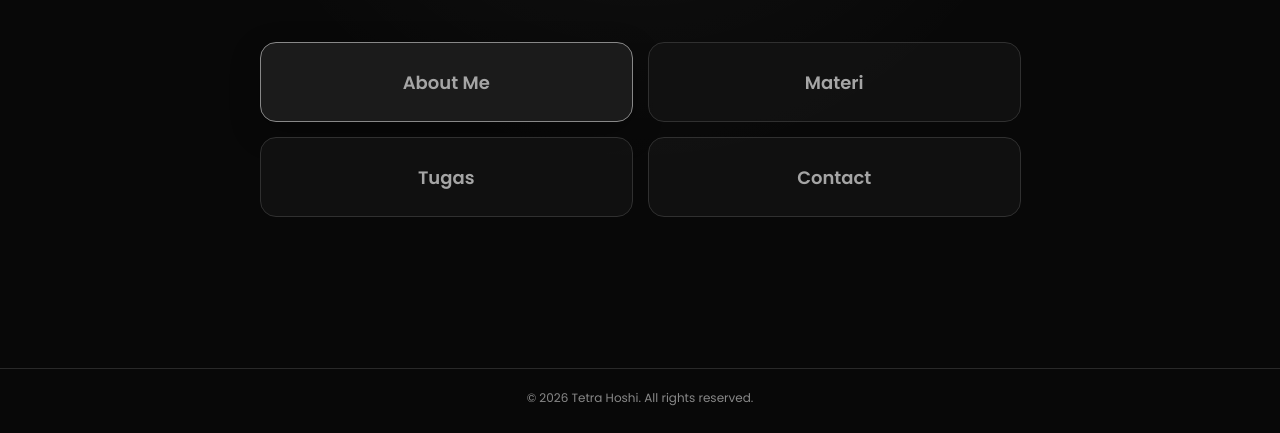
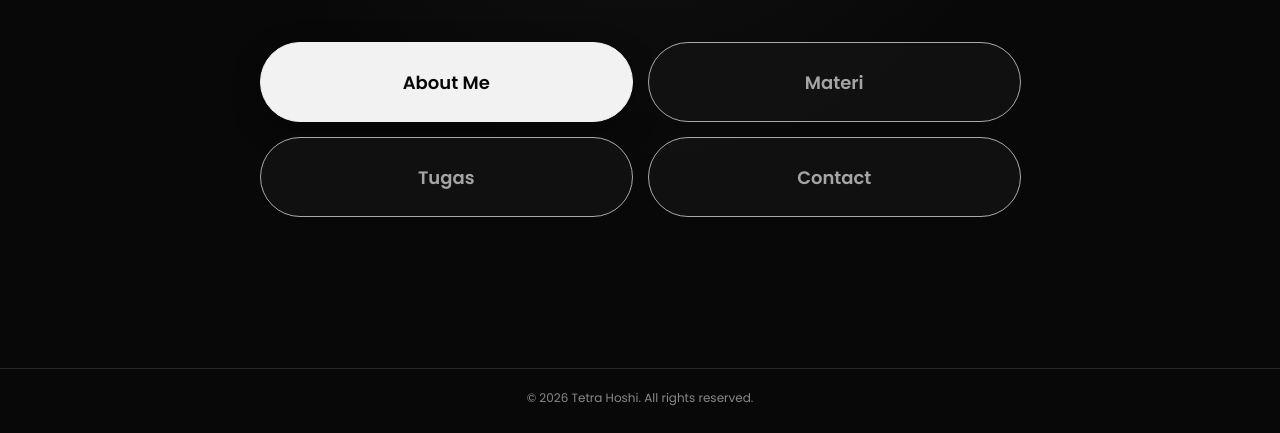
Before and after one commit to elnaufan/mapil, a plain HTML site: page index.html in a window 1280 px wide. In both pictures the pointer is over the link 446 px from the left and 449 px from the top of the page. Shown: the part 367-800 px from the top of the page. Drawn offline with Linux system fonts and the light colour scheme.

Commit message:
yg ytta aja

```diff
--- a/style.css
+++ b/style.css
@@ -5,8 +5,7 @@
   justify-content: center;
   align-items: center;
   background:
-    radial-gradient(ellipse at 50% 0%, rgba(255, 255, 255, 0.06), transparent 52%),
-    var(--bg);
+    radial-gradient(ellipse at 50% 0%, rgba(255, 255, 255, 0.06), transparent 52%), var(--bg);
 }
 
 .home-content {
@@ -64,8 +63,8 @@
   align-items: center;
   color: var(--text);
   background: rgba(20, 20, 20, 0.78);
-  border: 1px solid #303030;
-  border-radius: 1.6rem;
+  border: 1px solid #aaa;
+  border-radius: 4rem;
   text-align: center;
   transition:
     background-color 300ms ease,
@@ -76,10 +75,16 @@
 
 .page-card:hover,
 .page-card:focus-visible {
-  background: #1b1b1b;
-  border-color: #888;
+  background: var(--text);
+  color: var(--bg);
+  border-color: var(--text);
   box-shadow: 0 1rem 3rem rgba(0, 0, 0, 0.28);
   transform: translateY(-0.3rem);
+}
+
+.page-card:hover .page-card-title,
+.page-card:focus-visible .page-card-title {
+  color: var(--bg);
 }
 
 .page-card:focus-visible {
```
